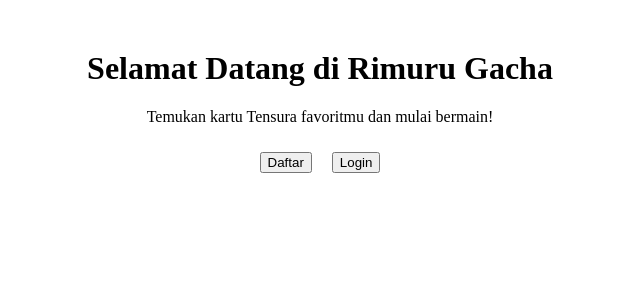
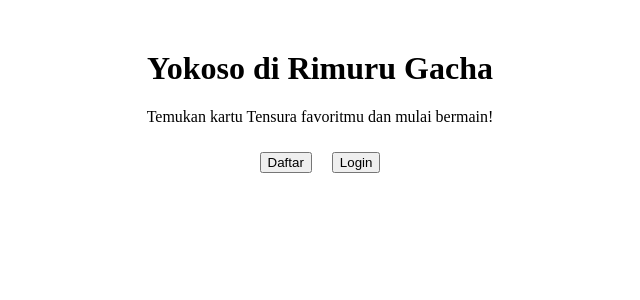
Before and after one commit to TensuraBot/dbmuru, a Next.js app: page / in a window 1280 px wide. Shown: the top 300 px of the page, without its empty margins (320-960 px from the left). Built offline with nearby package versions, Linux system fonts and the light colour scheme.

Commit message:
Update index.js

```diff
--- a/pages/index.js
+++ b/pages/index.js
@@ -3,7 +3,7 @@
 export default function Home() {
   return (
     <div style={{ textAlign: 'center', marginTop: '50px' }}>
-      <h1>Selamat Datang di Rimuru Gacha</h1>
+      <h1>Yokoso di Rimuru Gacha</h1>
       <p>Temukan kartu Tensura favoritmu dan mulai bermain!</p>
       <Link href="/register">
         <button style={{ margin: '10px' }}>Daftar</button>
```
